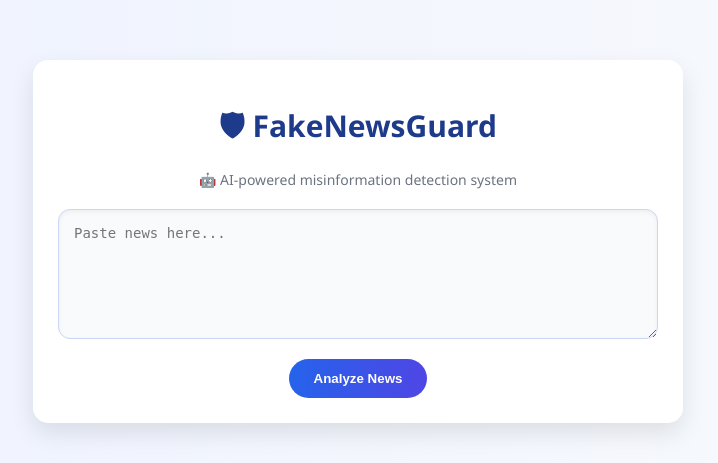
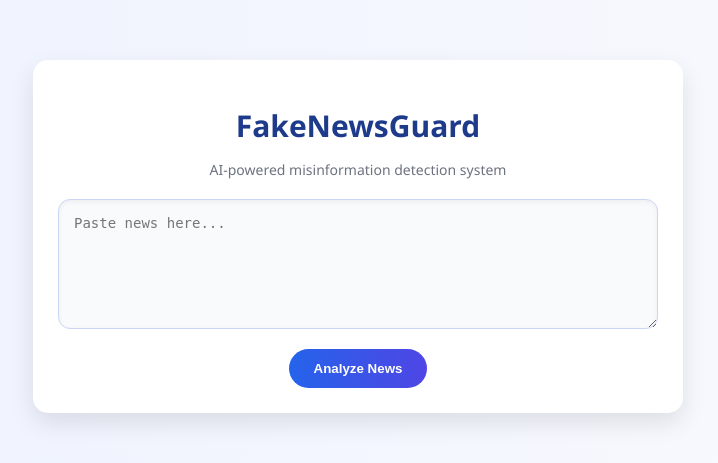
Before and after one commit to juliemerborda4-tech/fakenews-guard, a Flask app: page / in a window 1280 px wide. Shown: the top 463 px of the page, without its empty margins (282-1000 px from the left). Run offline with Flask 3, Linux system fonts and the light colour scheme.

Commit message:
Fix JS error + final UI

```diff
--- a/templates/index.html
+++ b/templates/index.html
@@ -8,14 +8,14 @@
 
 <div class="container">
 
-    <h1>🛡 FakeNewsGuard</h1>
-     <p class="subtitle">🤖 AI-powered misinformation detection system</p>
+    <h1>FakeNewsGuard</h1>
+    <p class="subtitle">AI-powered misinformation detection system</p>
 
     <textarea id="news" placeholder="Paste news here..."></textarea>
 
     <button onclick="predict()">Analyze News</button>
 
-    <!--  LOADING -->
+    <!-- LOADING -->
     <p id="loading" class="hidden">Analyzing... Please wait ⏳</p>
 
     <div id="result-box" class="hidden">
@@ -36,13 +36,13 @@
 function predict() {
     let text = document.getElementById("news").value;
 
-    //  VALIDATION (IMPORTANT)
+    // VALIDATION
     if (text.trim() === "") {
         alert("Please enter news text first!");
         return;
     }
 
-    //  SHOW LOADING
+    // SHOW LOADING
     document.getElementById("loading").classList.remove("hidden");
     document.getElementById("result-box").classList.add("hidden");
 
@@ -54,7 +54,7 @@ function predict() {
     .then(res => res.json())
     .then(data => {
 
-        //  HIDE LOADING
+        // HIDE LOADING
         document.getElementById("loading").classList.add("hidden");
         document.getElementById("result-box").classList.remove("hidden");
 
@@ -63,15 +63,16 @@ function predict() {
         let percent = document.getElementById("percent");
         let related = document.getElementById("related");
 
+        // RESULT
         if (data.label === "fake") {
-            result.innerText = "⚠ FAKE NEWS";
+            result.innerText = "Fake News Detected";
             result.style.color = "#dc2626";
             let p = data.fake_prob * 100;
             progress.style.width = p + "%";
             percent.innerText = p.toFixed(2) + "% fake";
 
         } else {
-            result.innerText = "✔ REAL NEWS";
+            result.innerText = "Verified as Real News";
             result.style.color = "#16a34a";
             let p = (1 - data.fake_prob) * 100;
             progress.style.width = p + "%";
@@ -80,7 +81,7 @@ function predict() {
 
         related.innerHTML = "";
 
-        //  RELATED NEWS (clean display)
+        // RELATED NEWS
         if (data.label === "fake" && data.related.length > 0) {
             related.innerHTML += "<h3>Verify from trusted sources:</h3>";
 
@@ -88,28 +89,30 @@ function predict() {
                 related.innerHTML += `
                     <div class="card">
                         <strong>${item.title}</strong>
-                        <a href="${item.url}" target="_blank">🔗 View Source</a>
+                        <a href="${item.url}" target="_blank">View Source</a>
                     </div>
                 `;
             });
         }
 
-        //  FACT CHECK LINKS (clean version)
+        // SUPPORTING LINKS (LIST FORMAT)
         if (data.links && data.links.length > 0) {
-            related.innerHTML += "<h3>🔗 Supporting Evidence:</h3>";
+            related.innerHTML += "<h3>Supporting Evidence:</h3><ul class='link-list'>";
 
             data.links.forEach(link => {
                 related.innerHTML += `
-                    <div class="card">
-                        <a href="${link}" target="_blank">🔗 View Source</a>
-                    </div>
+                    <li>
+                        <a href="${link}" target="_blank">${link}</a>
+                    </li>
                 `;
             });
+
+            related.innerHTML += "</ul>";
         }
 
     })
     .catch(error => {
-        //  ERROR HANDLING (VERY IMPORTANT)
+        // ERROR HANDLING
         document.getElementById("loading").classList.add("hidden");
         alert("Something went wrong. Please try again.");
         console.error(error);
```
